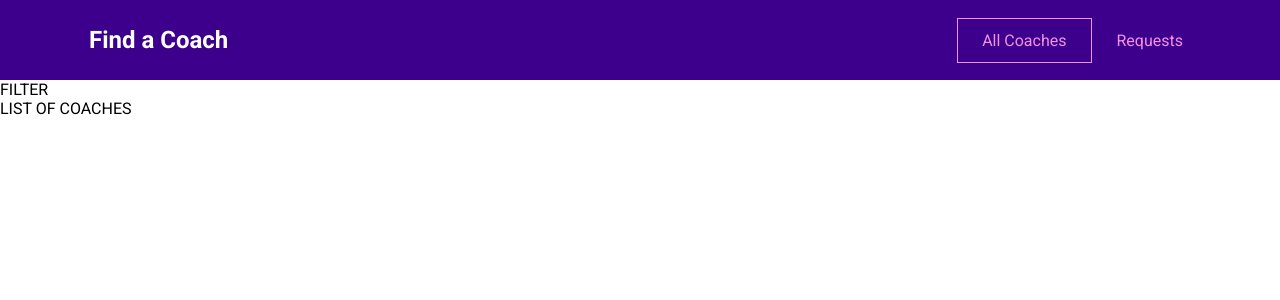
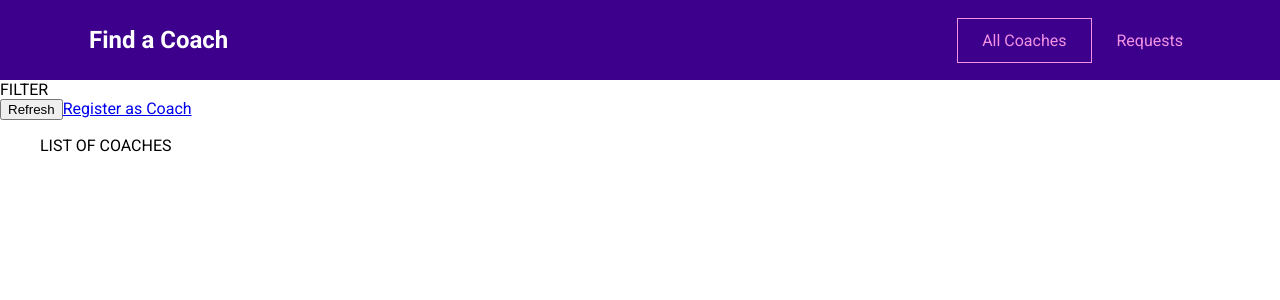
Before and after one commit to k1d12r04/find-a-coach-app, a Vue app: page /coaches in a window 1280 px wide. Shown: the top 300 px of the page. Built offline with nearby package versions, Linux system fonts and the light colour scheme.

Commit message:
Connect pages with router

```diff
--- a/src/pages/coaches/CoachDetail.vue
+++ b/src/pages/coaches/CoachDetail.vue
@@ -1,3 +1,5 @@
 <template>
-  <div></div>
+  COACH DETAILS
+  <router-view></router-view>
+  <router-link to="/coaches/c1/contact">Contact</router-link>
 </template>
--- a/src/pages/coaches/CoachRegistration.vue
+++ b/src/pages/coaches/CoachRegistration.vue
@@ -1,3 +1 @@
-<template>
-  <div></div>
-</template>
+<template>REGISTER AS COACH</template>
--- a/src/pages/coaches/CoachesList.vue
+++ b/src/pages/coaches/CoachesList.vue
@@ -1,4 +1,12 @@
 <template>
   <section>FILTER</section>
-  <section>LIST OF COACHES</section>
+  <section>
+    <div class="controls">
+      <button>Refresh</button>
+      <router-link to="/register">Register as Coach</router-link>
+    </div>
+    <ul>
+      LIST OF COACHES
+    </ul>
+  </section>
 </template>
--- a/src/pages/requests/ContactCoach.vue
+++ b/src/pages/requests/ContactCoach.vue
@@ -1,3 +1 @@
-<template>
-  <div></div>
-</template>
+<template>CONTACT A COACH</template>
--- a/src/pages/requests/RequestReceived.vue
+++ b/src/pages/requests/RequestReceived.vue
@@ -1,3 +1 @@
-<template>
-  <div></div>
-</template>
+<template>REQUESTS</template>
--- a/src/router.js
+++ b/src/router.js
@@ -17,7 +17,8 @@
       path: '/coaches/:id',
       component: CoachDetail,
       children: [
-        { path: '/contact', component: ContactCoach }, // /coaches/c1/contact
+        { path: 'contact', component: ContactCoach }, // /coaches/c1/contact
+        // IMPORTANT: children routes must not have "/" in the beginning of their name
       ],
     },
     { path: '/register', component: CoachRegistration },
```
